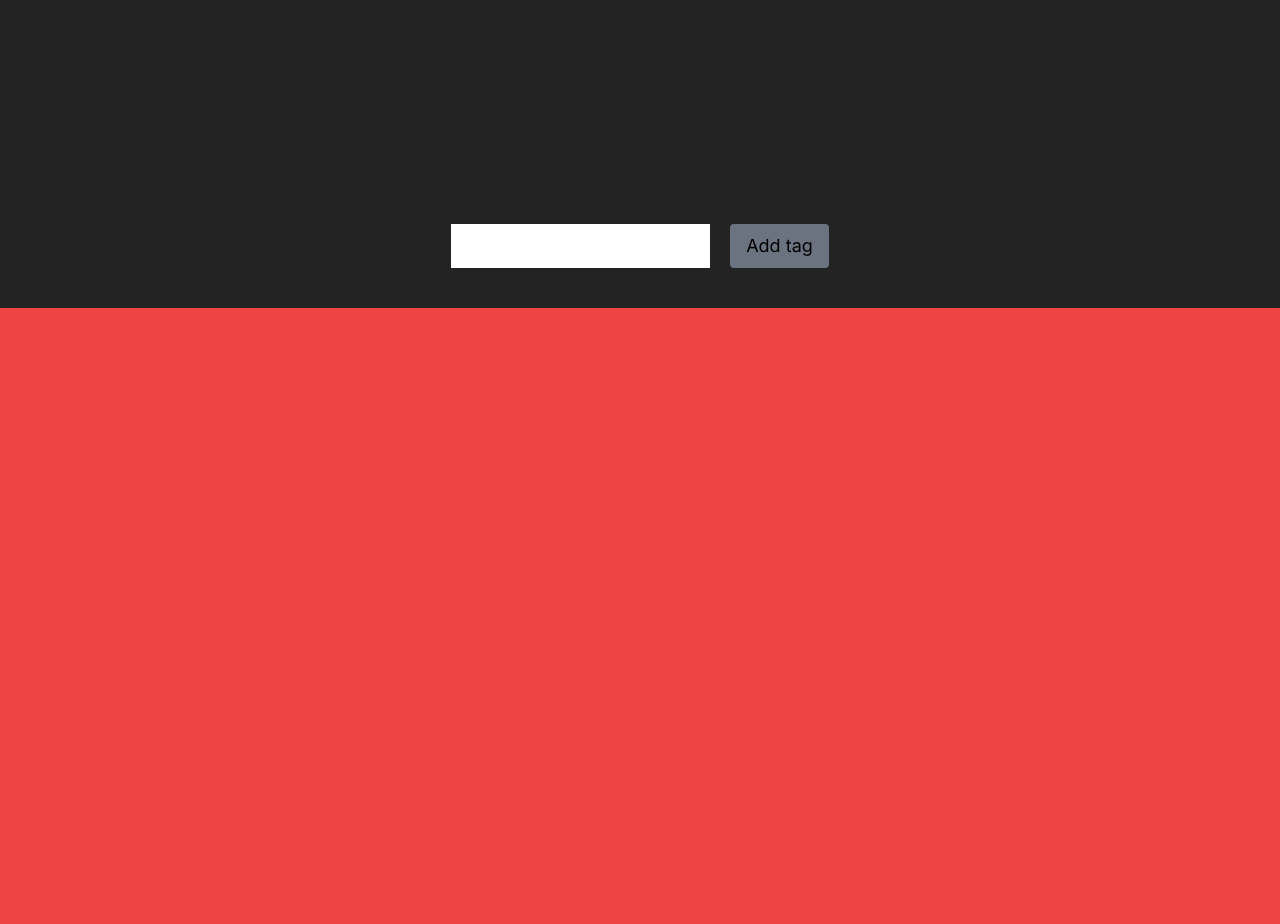
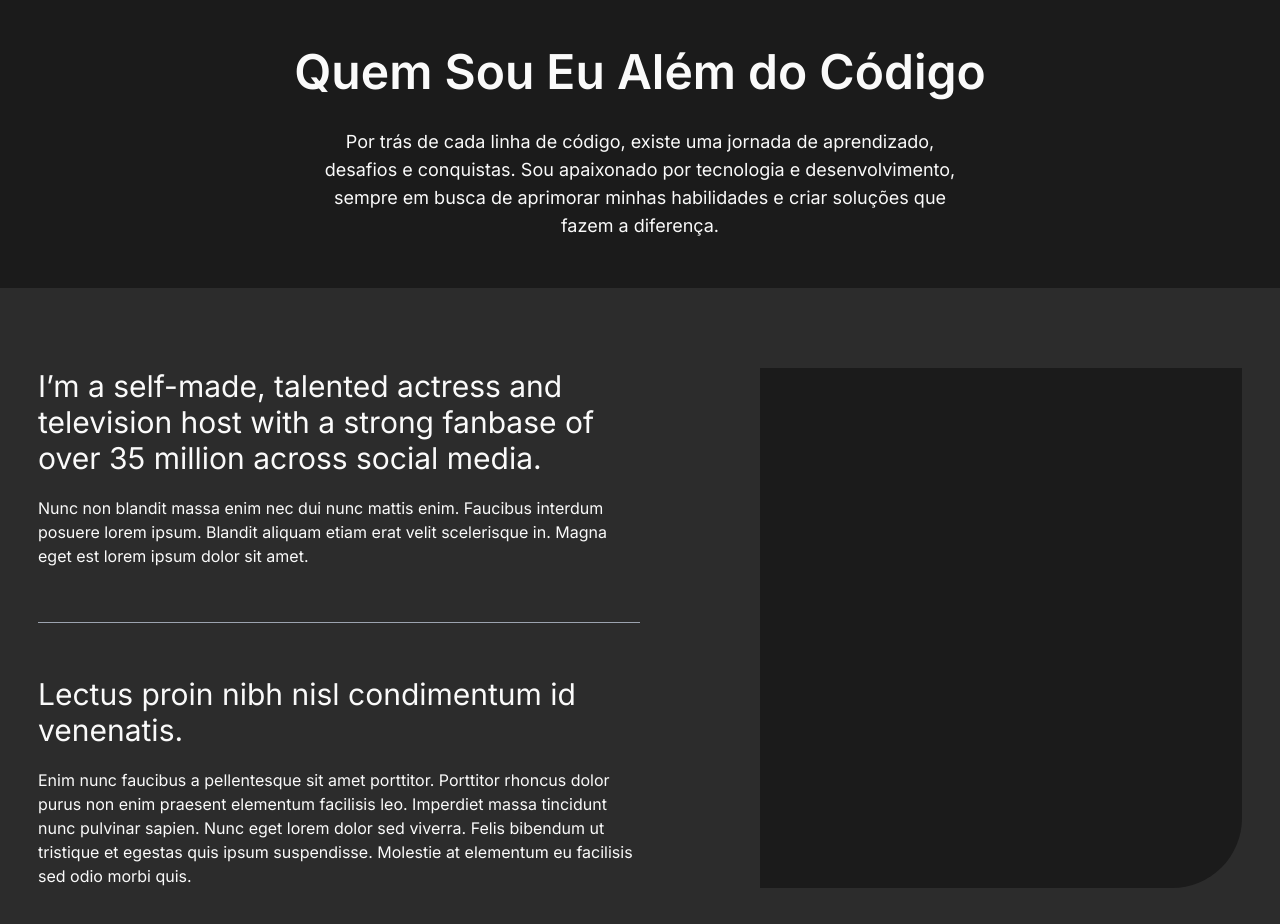
Before and after one commit to Thiago87dev/portifolio2, a Next.js app: page /en/about in a window 1280 px wide. Shown: the part 160-1084 px from the top of the page. Built offline with nearby package versions, Linux system fonts and the light colour scheme.

Commit message:
:sparkles: feat: about page part 1

```diff
--- a/messages/en.json
+++ b/messages/en.json
@@ -60,9 +60,9 @@
     "pokenext": "A website that shows some Pokémon and their details.",
     "figbruary": "A website created through a figma project using dynamic routes.",
     "my_todo": "A task site using localStorage.",
-    "gerador_de_cpf": "A system that generates valid CPFs.",
-    "gerador_de_senha": "A system that generates random passwords, being able to choose between upper or lower case letters, numbers and symbols, in addition to defining the length of the password.",
-    "média_uniasselvi": "A system I created in partnership with a college friend to calculate the average Uniasselvi grades.",
+    "cpf_generator": "A system that generates valid CPFs.",
+    "password_generator": "A system that generates random passwords, being able to choose between upper or lower case letters, numbers and symbols, in addition to defining the length of the password.",
+    "uniasselvi_average": "A system I created in partnership with a college friend to calculate the average Uniasselvi grades.",
     "countries_of_the_world": "I'm still going to write an elaborate description",
     "e-commerce_product_page": "I'm still going to write an elaborate description",
     "product_list_with_cart_main": "I'm still going to write an elaborate description"
--- a/messages/pt.json
+++ b/messages/pt.json
@@ -60,9 +60,9 @@
     "pokenext": "Um site que mostra alguns pokémons e seus detalhes.",
     "figbruary": "Um site criado através de um projeto figma utilizando dynamic rotes.",
     "my_todo": "Um site de tarefas utilizando localStorage.",
-    "gerador_de_cpf": "Um sistema que gera CPFs válidos.",
-    "gerador_de_senha": "A system that generates random passwords, being able to choose between upper or lower case letters, numbers and symbols, in addition to defining the length of the password.",
-    "média_uniasselvi": "Um sistema que criei em parceria com um colega de faculdade para calcular a média das notas da Uniasselvi.",
+    "cpf_generator": "Um sistema que gera CPFs válidos.",
+    "password_generator": "A system that generates random passwords, being able to choose between upper or lower case letters, numbers and symbols, in addition to defining the length of the password.",
+    "uniasselvi_average": "Um sistema que criei em parceria com um colega de faculdade para calcular a média das notas da Uniasselvi.",
     "countries_of_the_world": "Ainda vou fazer uma descrição elaborada",
     "e-commerce_product_page": "I'm still going to write an elaborate description",
     "product_list_with_cart_main": "I'm still going to write an elaborate description"
--- a/src/Data.tsx
+++ b/src/Data.tsx
@@ -150,7 +150,7 @@ export const allProjects = [
     ],
   },
   {
-    title: "Gerador de CPF",
+    title: "Cpf Generator",
     imgPath: "/images/gera-cpf.png",
     hrefRepo: "https://github.com/Thiago87dev/geradorCPF",
     hrefSite: "https://thiago87dev.github.io/geradorCPF/",
@@ -162,7 +162,7 @@ export const allProjects = [
     ],
   },
   {
-    title: "Gerador de Senha",
+    title: "Password Generator",
     text: "Um sistema que gera senhas aleatórias, podendo escolher entre letras maiúsculas ou minusculas, números e símbolos, além de definir o tamanho da senha. ",
     imgPath: "/images/gera-senha.png",
     hrefRepo: "https://github.com/Thiago87dev/password-generator",
@@ -178,7 +178,7 @@ export const allProjects = [
     ],
   },
   {
-    title: "Média Uniasselvi",
+    title: "Uniasselvi Average",
     text: "Um sistema que criei em parceria com um colega de faculdade para calcular a média das notas da Uniasselvi.",
     imgPath: "/images/media-uni.png",
     hrefRepo: "https://github.com/Thiago87dev/mediaUniasselvi",
--- a/src/app/[locale]/about/page.tsx
+++ b/src/app/[locale]/about/page.tsx
@@ -1,26 +1,11 @@
-'use client'
-import { useActionState } from "react";
+import AboutAbout from "@/components/about/AboutAbout";
 
 const About = () => {
-  const [tags, formAction] = useActionState(
-    (prevState: string[], formData: FormData) => [
-      ...prevState,
-      formData.get("tag") as string,
-    ],
-    []
-  );
   return (
-    <div  className="flex flex-col items-center gap-5 pt-96 w-full dark:text-white">
-      <form className="flex gap-5 text-lg text-black" action={formAction}>
-        <input type="text" name="tag" />
-        <button className="bg-gray-500 rounded px-4 py-2" type="submit">Add tag</button>
-      </form>
-      <div>
-        {tags.map((tag, index) => (
-          <p key={index}>{tag}</p>
-        ))}
+    <div>
+      <div className="w-full py-20 dark:bg-colorBg2Dark bg-colorBgLight">
+        <AboutAbout />
       </div>
-      <div className="dark:bg-red-500 h-screen w-full"></div>
     </div>
   );
 };
--- /dev/null
+++ b/src/components/about/AboutAbout.tsx
@@ -0,0 +1,51 @@
+const AboutAbout = () => {
+  return (
+    <div className="dark:bg-colorBg2Dark bg-colorBgLight flex flex-col justify-start items-start w-full min-h-screen pt-20  dark:text-colorTextDark text-colorTextLight overflow-x-hidden">
+      <div className="flex px-4 lg:px-0 items-start  mb-20 w-screen h-[420px] sm:h-72 bg-colorBg3Light dark:bg-colorBg3Dark">
+        <div className="flex flex-col gap-8 items-center justify-center h-full px-4 lg:px-0 mb-20  w-full mx-auto  max-w-[1204px]">
+          <h2 className="text-4xl sm:text-5xl font-semibold text-center">
+            Quem Sou Eu Além do Código
+          </h2>
+          <p className="text-center text-base sm:text-lg max-w-[640px]">
+            Por trás de cada linha de código, existe uma jornada de aprendizado,
+            desafios e conquistas. Sou apaixonado por tecnologia e
+            desenvolvimento, sempre em busca de aprimorar minhas habilidades e
+            criar soluções que fazem a diferença.
+          </p>
+        </div>
+      </div>
+      <div className="flex justify-between w-[1204px] h-full  mx-auto">
+        <div className="flex flex-col justify-between w-1/2">
+          <div className="flex flex-col gap-5">
+            <h2 className="text-3xl">
+              I’m a self-made, talented actress and television host with a
+              strong fanbase of over 35 million across social media.
+            </h2>
+            <p className="">
+              Nunc non blandit massa enim nec dui nunc mattis enim. Faucibus
+              interdum posuere lorem ipsum. Blandit aliquam etiam erat velit
+              scelerisque in. Magna eget est lorem ipsum dolor sit amet.
+            </p>
+          </div>
+          <hr className=" border-gray-700 dark:border-gray-400"/>
+          <div className="flex flex-col gap-5">
+            <h3 className="text-3xl">
+              Lectus proin nibh nisl condimentum id venenatis.
+            </h3>
+            <p>
+              Enim nunc faucibus a pellentesque sit amet porttitor. Porttitor
+              rhoncus dolor purus non enim praesent elementum facilisis leo.
+              Imperdiet massa tincidunt nunc pulvinar sapien. Nunc eget lorem
+              dolor sed viverra. Felis bibendum ut tristique et egestas quis
+              ipsum suspendisse. Molestie at elementum eu facilisis sed odio
+              morbi quis.
+            </p>
+          </div>
+        </div>
+        <div className="w-[40%] h-[520px] bg-colorBg3Light dark:bg-colorBg3Dark rounded-br-[70px]"></div>
+      </div>
+    </div>
+  );
+};
+
+export default AboutAbout;
```
